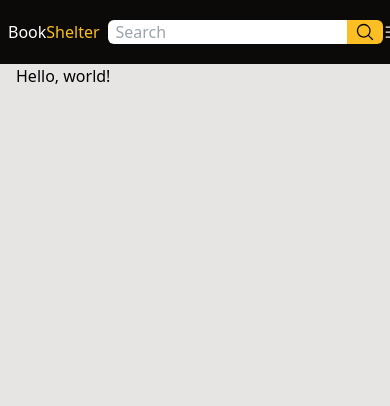
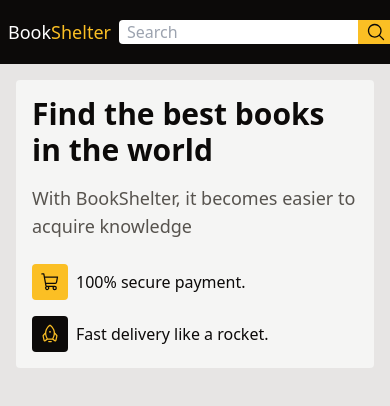
Before and after one commit to rauleffting/bookshelter, a Next.js app: page / in a window 390 px wide. Shown: the top 406 px of the page. Built offline with nearby package versions, Linux system fonts and the light colour scheme.

Commit message:
mobile cover

```diff
--- /dev/null
+++ b/src/app/components/cover.tsx
@@ -0,0 +1,31 @@
+import { ShoppingCart, Rocket } from '@phosphor-icons/react'
+
+export function Cover() {
+  return (
+    <div className="bg-stone-100 rounded p-4 space-y-4">
+      <h1 className="text-stone-950 text-3xl font-bold ">
+        Find the best books in the world
+      </h1>
+      <h4 className="text-stone-600 text-lg">
+        With BookShelter, it becomes easier to acquire knowledge
+      </h4>
+
+      <div className="flex flex-col space-y-2">
+        <div className="flex items-center mt-2 mb-2 space-x-2">
+          <div className="bg-amber-400 p-2 rounded">
+            <ShoppingCart size={20} className="text-stone-950" />
+          </div>
+
+          <p className="text-stone-950">100% secure payment.</p>
+        </div>
+        <div className="flex items-center mt-2 mb-2 space-x-2">
+          <div className="bg-stone-950 p-2 rounded">
+            <Rocket size={20} className="text-amber-400" />
+          </div>
+
+          <p className="text-stone-950">Fast delivery like a rocket.</p>
+        </div>
+      </div>
+    </div>
+  )
+}
--- a/src/app/components/header.tsx
+++ b/src/app/components/header.tsx
@@ -30,7 +30,7 @@ export function Header() {
 
   return (
     <header className="flex justify-between items-center h-16 px-2 bg-stone-950 relative">
-      <h4 className="flex text-base text-amber-400 pr-2">
+      <h4 className="flex text-lg text-amber-400 pr-2">
         <span className="text-white">Book</span>
         Shelter
       </h4>
@@ -38,9 +38,9 @@ export function Header() {
         <input
           type="text"
           placeholder="Search"
-          className="flex pl-2 h-6 rounded-tl-md rounded-bl-md text-stone-950 focus:outline-none focus:ring-2 focus:ring-amber-400 focus:h-5"
+          className="flex pl-2 h-6 rounded-tl rounded-bl text-stone-950 focus:outline-none focus:ring-2 focus:ring-amber-400 focus:h-5"
         />
-        <div className="flex h-6 p-2 items-center justify-center rounded-tr-md rounded-br-md bg-amber-400 cursor-pointer hover:bg-amber-500">
+        <div className="flex h-6 p-2 items-center justify-center rounded-tr rounded-br bg-amber-400 cursor-pointer hover:bg-amber-500">
           <MagnifyingGlass size={20} className="text-stone-950" />
         </div>
       </div>
--- a/src/app/layout.tsx
+++ b/src/app/layout.tsx
@@ -1,5 +1,6 @@
 'use client'
 
+import React from 'react'
 import { Header } from './components/header'
 import './globals.css'
 
@@ -29,7 +30,7 @@ export default function RootLayout({
       </head>
       <body>
         <Header />
-        <main className="h-screen px-4 bg-stone-200">{children}</main>
+        <main>{children}</main>
       </body>
     </html>
   )
--- a/src/app/page.tsx
+++ b/src/app/page.tsx
@@ -1,7 +1,11 @@
+'use client'
+
+import { Cover } from './components/cover'
+
 export default function Home() {
   return (
-    <div>
-      <h1>Hello, world!</h1>
+    <div className="h-screen p-4 bg-stone-200">
+      <Cover />
     </div>
   )
 }
```
